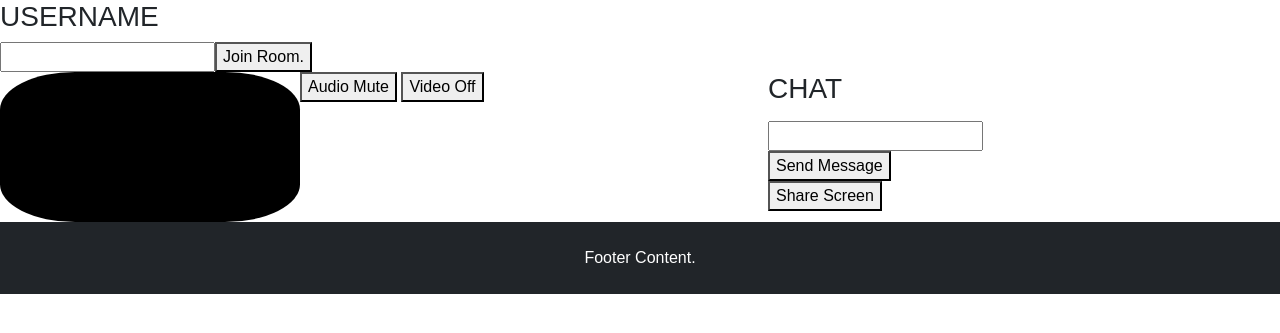
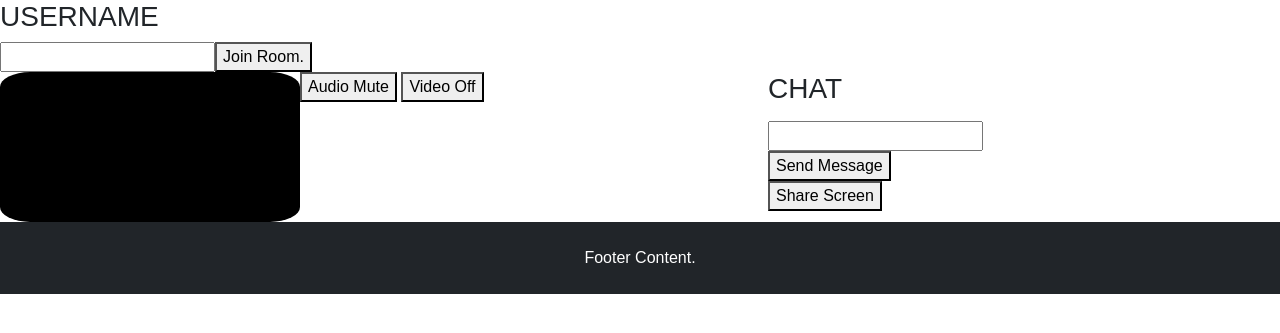
Before and after one commit to ianmaloba/SLACK, a Django app: page / in a window 1280 px wide. Shown: the part 64-397 px from the top of the page. Run offline with Django 4.2, Linux system fonts and the light colour scheme.

Commit message:
modified:   Slack/static/css/main.css

```diff
--- a/Slack/static/css/main.css
+++ b/Slack/static/css/main.css
@@ -10,7 +10,7 @@
 }
 
 video {
-    border-radius: 25%;
+    border-radius: 10%;
     background-color: black;
 }
 
```
